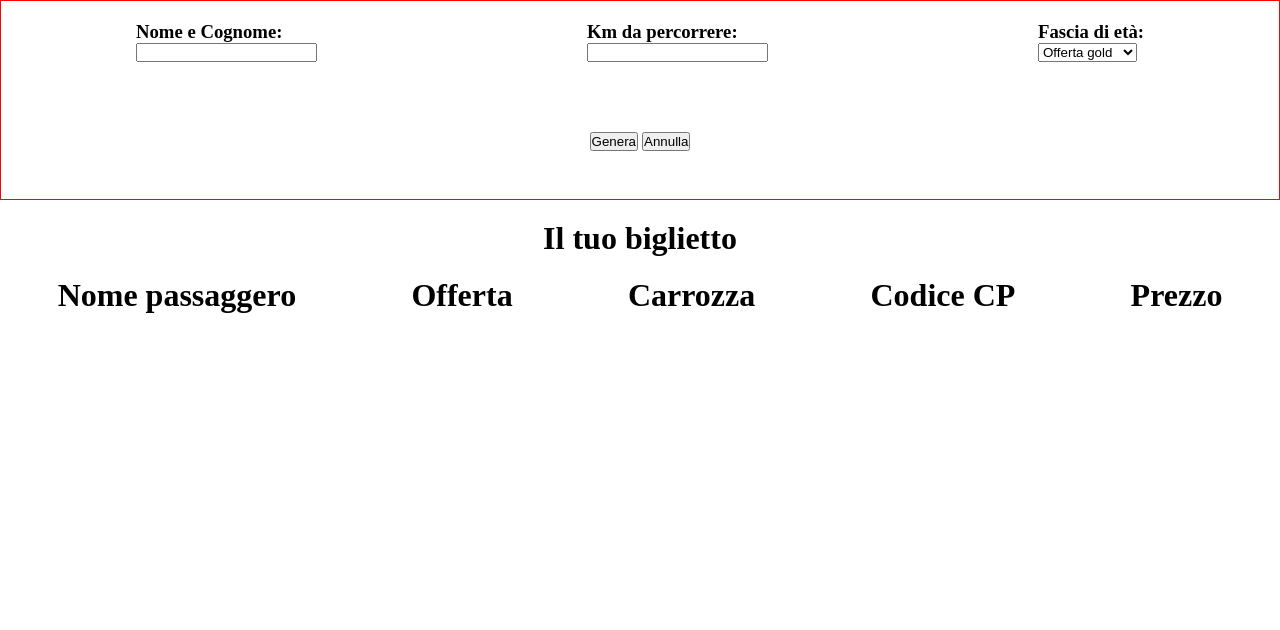
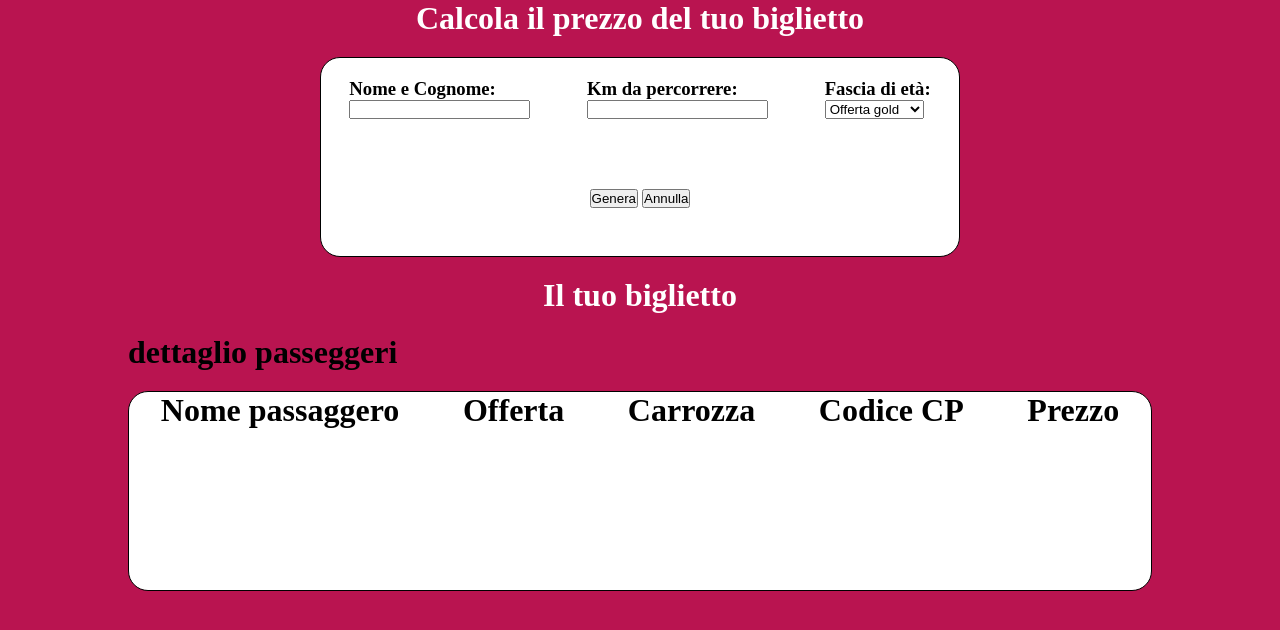
Before and after one commit to GiuseppeSU/js-biglietto-treno-form, a plain HTML site: page index.html in a window 1280 px wide. Drawn offline with Linux system fonts and the light colour scheme.

Commit message:
Fine esercizio

```diff
--- a/css/style.css
+++ b/css/style.css
@@ -2,6 +2,15 @@
     margin: 0;
     padding: 0;
     box-sizing: border-box;
+}
+
+body{
+    background-color: rgb(185, 20, 80);
+}
+#calc{
+    text-align: center;
+    color: white;
+    margin-bottom: 20px;
 }
 
 .d-flex{
@@ -12,10 +21,16 @@
 }
 
 .container-form{
-    border: 1px solid red;
+    border: 1px solid black;
     height: 200px;
+    background-color: white;
+    width: 50%;
+    margin: auto;
+    border-radius: 20px;
+
 
 }
+
 .buttons{
     text-align: center;
 
@@ -24,9 +39,53 @@
 .biglietto{
     text-align: center;
     margin: 20px 0px;
+    color: white;
 }
 
 .container{
     display: flex;
     justify-content: space-around;
+    border: 1px solid black;
+    height: 200px;
+    background-color: white;
+    width: 80%;
+    margin: auto;
+    border-radius: 20px;
 }
+#ticket{
+
+    width: 80%;
+    margin: auto;
+    margin-bottom: 20px;
+
+
+}
+
+.user:hover:hover{
+    background-color: grey;
+}
+
+.sale:hover{
+    background-color: grey;
+
+}
+
+
+.vagone:hover{
+    background-color: grey;
+
+}
+
+
+
+.numero:hover{
+    background-color: grey;
+
+}
+
+
+
+.price:hover{
+    background-color: grey;
+
+}
--- a/index.html
+++ b/index.html
@@ -10,6 +10,7 @@
 </head>
 
 <body>
+    <h1 id="calc">Calcola il prezzo del tuo biglietto</h1>
 
     <div class="container-form">
         <form>
@@ -59,24 +60,25 @@
 
 
     <h1 class="biglietto">Il tuo biglietto</h1>
+    <h1 id="ticket">dettaglio passeggeri</h1>
     <div class="container">
         <div class="user">
             <h1>Nome passaggero</h1>
             <h1 id="nome_utente"></h1>
         </div>
-        <div class="">
+        <div class="sale">
             <h1>Offerta</h1>
             <h1 id="offerta"></h1>
 
         </div>
 
-        <div class="">
+        <div class="vagone">
             <h1>Carrozza</h1>
             <h1 id="carrozza"></h1>
 
         </div>
 
-        <div class="">
+        <div class="numero">
             <h1>Codice CP</h1>
             <h1 id="code"></h1>
 
--- a/js/main.js
+++ b/js/main.js
@@ -12,12 +12,13 @@ geButton.addEventListener('click',
         let numeroCasuale = Math.floor(Math.random()*10) +1;
         const numeroCp = Math.floor((Math.random() * 90001)) + 10000;
 
-
+       let nomeOfferta="standard"
 
         if (anni < 18) {
             let sconto = somma * 20 / 100
             somma = somma - sconto
             somma = somma.toFixed(2);
+            nomeOfferta="Offerta junior"
 
 
 
@@ -26,17 +27,19 @@ geButton.addEventListener('click',
             let sconto = somma * 40 / 100
             somma = somma - sconto
             somma = somma.toFixed(2);
+            nomeOfferta="Offerta Gold"
 
 
 
         } else {
 
             somma = somma.toFixed(2);
+
         }
 
         document.getElementById("totale").innerHTML =  somma + "€";
         document.getElementById("nome_utente").innerHTML = utente;
-        document.getElementById("offerta").innerHTML =  anni;
+        document.getElementById("offerta").innerHTML =  nomeOfferta;
         document.getElementById("carrozza").innerHTML =  numeroCasuale  ;
         document.getElementById("code").innerHTML =  numeroCp  ;
 
```
